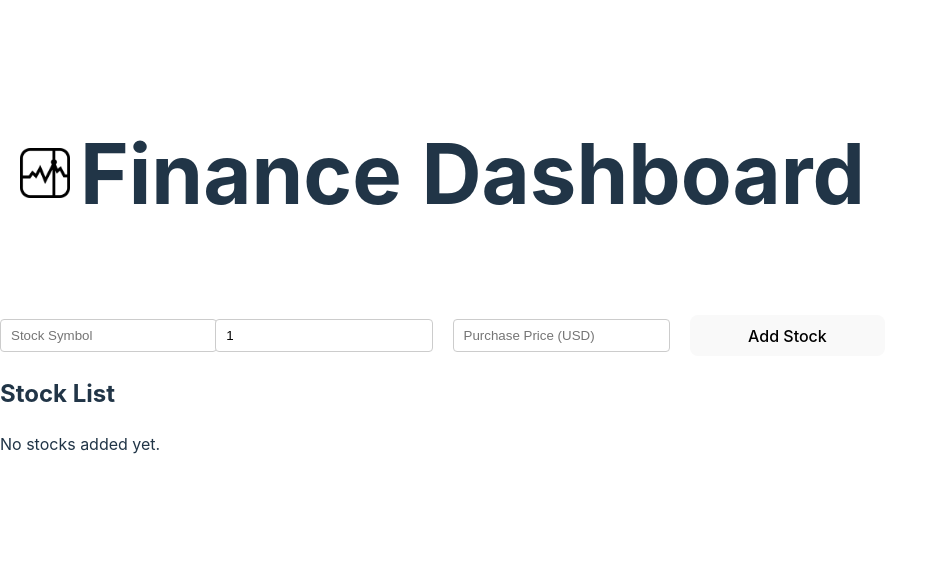
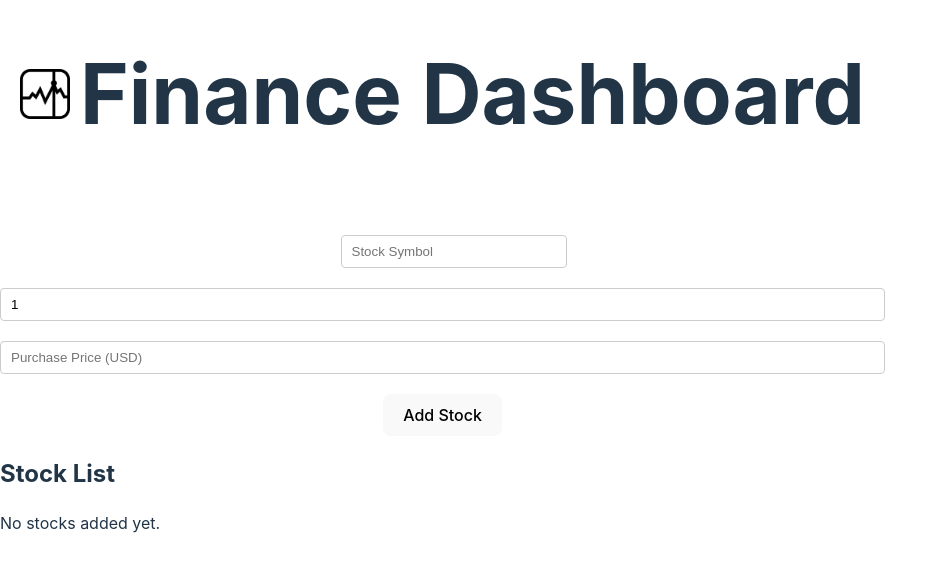
Before and after one commit to jayelinjiaqi/capstone-jayelin-se100, a React (Vite) app: page / in a window 1280 px wide. Shown: the part 138-710 px from the top of the page, without its empty margins (0-948 px from the left). Built offline with nearby package versions, Linux system fonts and the light colour scheme.

Commit message:
Update App.css

```diff
--- a/src/App.css
+++ b/src/App.css
@@ -6,17 +6,10 @@
   gap: 20px;
   justify-content: center;
   align-items: center;
-  width: 100%;
   margin-top: 20px;
 }
 
-.input-row > * {
-  flex: 1 1 180px;
-  max-width: 210px;
-  min-width: 120px;
-}
 
-/* ... other CSS ... */
 
 /* Stock symbol input box adjustments */
 .dropdown-container {
```
